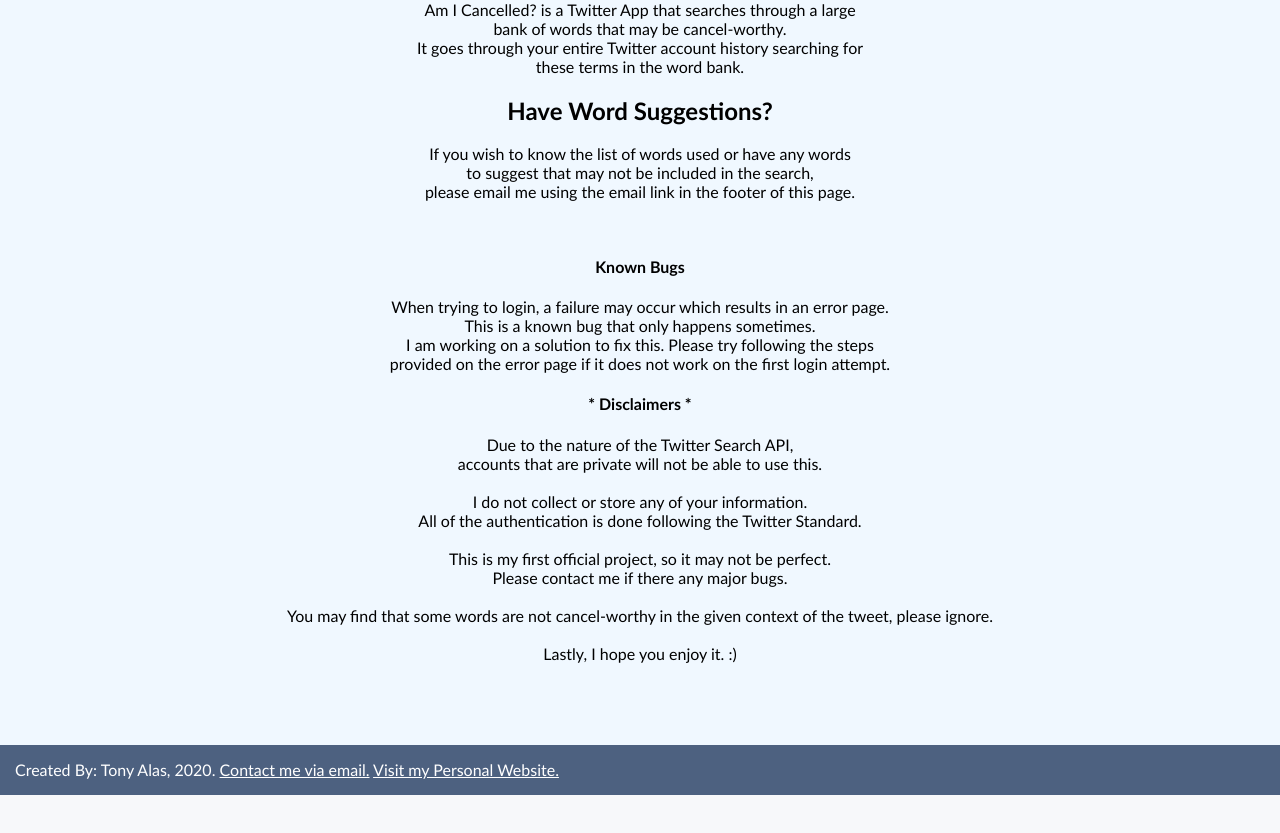
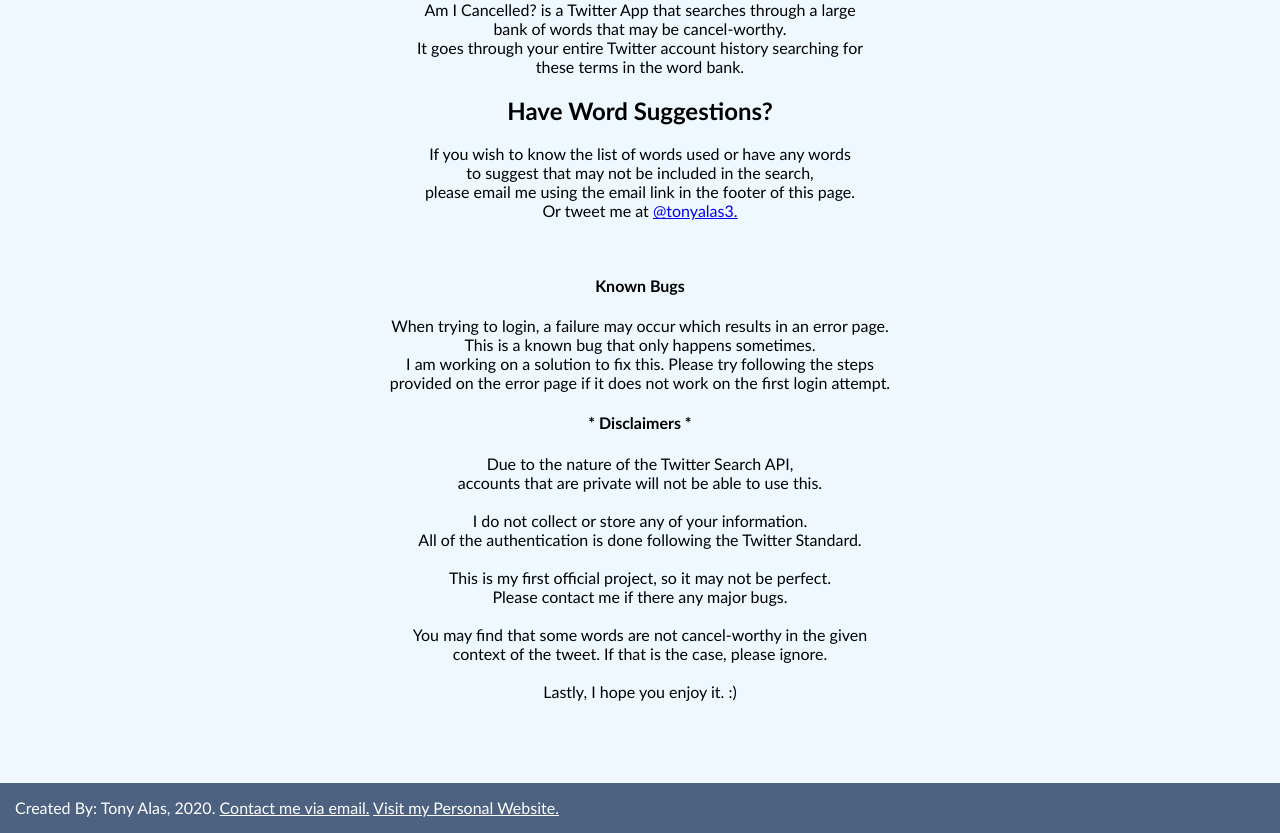
Before and after one commit to tonyalas/AmICancelled, a Flask app: template templates/cancelMe.html in a window 1280 px wide. Shown: the part 314-1147 px from the top of the page. Before the commit the page ends 1109 px from the top, so only its background shows below. Run offline with Flask 2, Linux system fonts and the light colour scheme; the template is opened without the code that fills it, so the values that code supplies are empty.

Commit message:
made it better

```diff
--- a/templates/cancelMe.html
+++ b/templates/cancelMe.html
@@ -36,7 +36,7 @@
             </p>
             <h2>Have Word Suggestions?</h2>
             <p id="main_text">
-                If you wish to know the list of words used or have any words<br>to suggest that may not be included in the search,<br>please email me using the email link in the footer of this page.
+                If you wish to know the list of words used or have any words<br>to suggest that may not be included in the search,<br>please email me using the email link in the footer of this page.<br> Or tweet me at <a href="https://twitter.com/tonyalas3">@tonyalas3.</a>
             </p>
 
             <br>
@@ -54,7 +54,7 @@
                 <br><br>
                 This is my first official project, so it may not be perfect.<br>Please contact me if there any major bugs.
                 <br><br>
-                You may find that some words are not cancel-worthy in the given context of the tweet, please ignore.
+                You may find that some words are not cancel-worthy in the given<br>context of the tweet. If that is the case, please ignore.
                 <br><br>
                 Lastly, I hope you enjoy it. :)
             </p>
```
